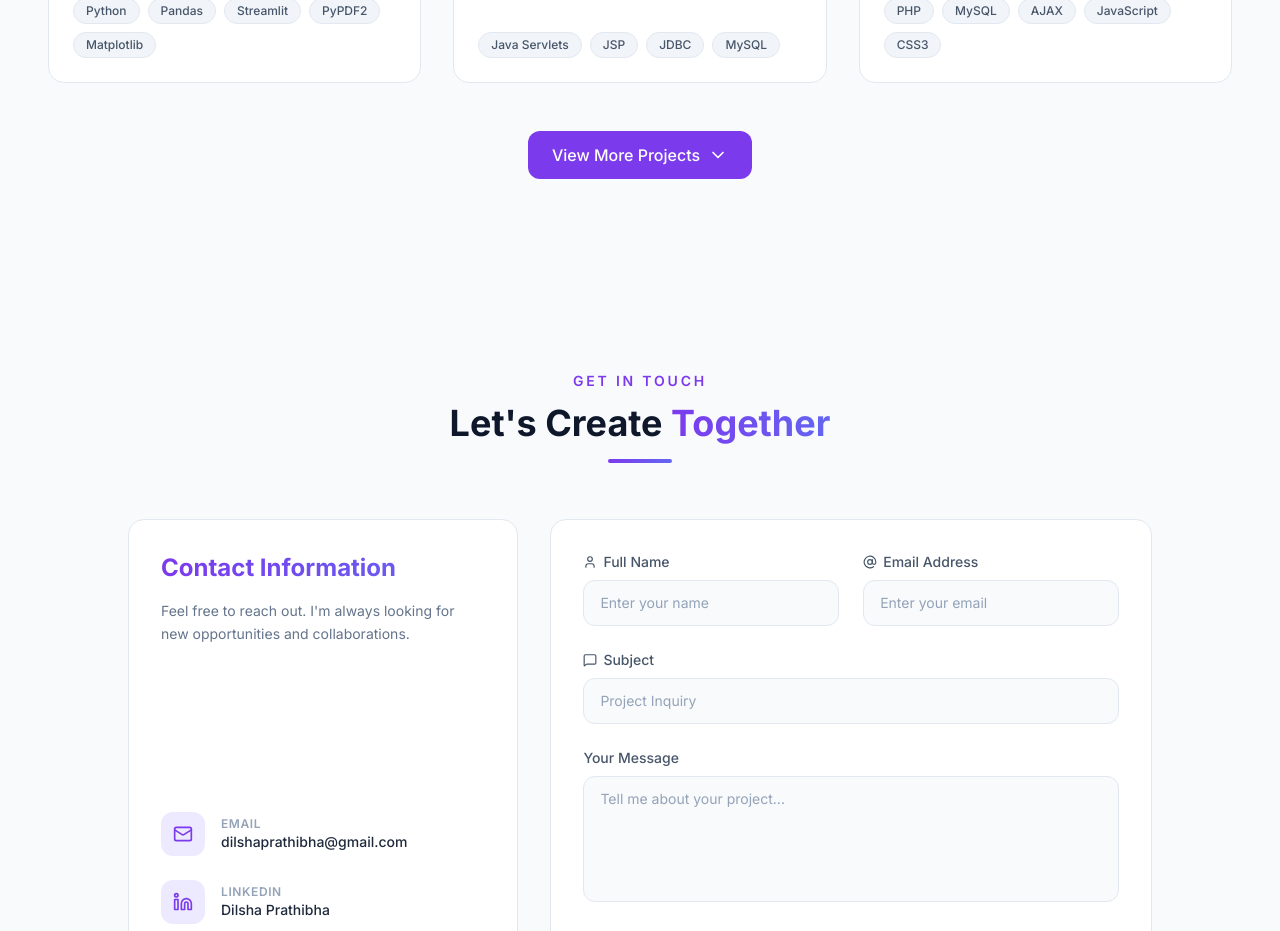
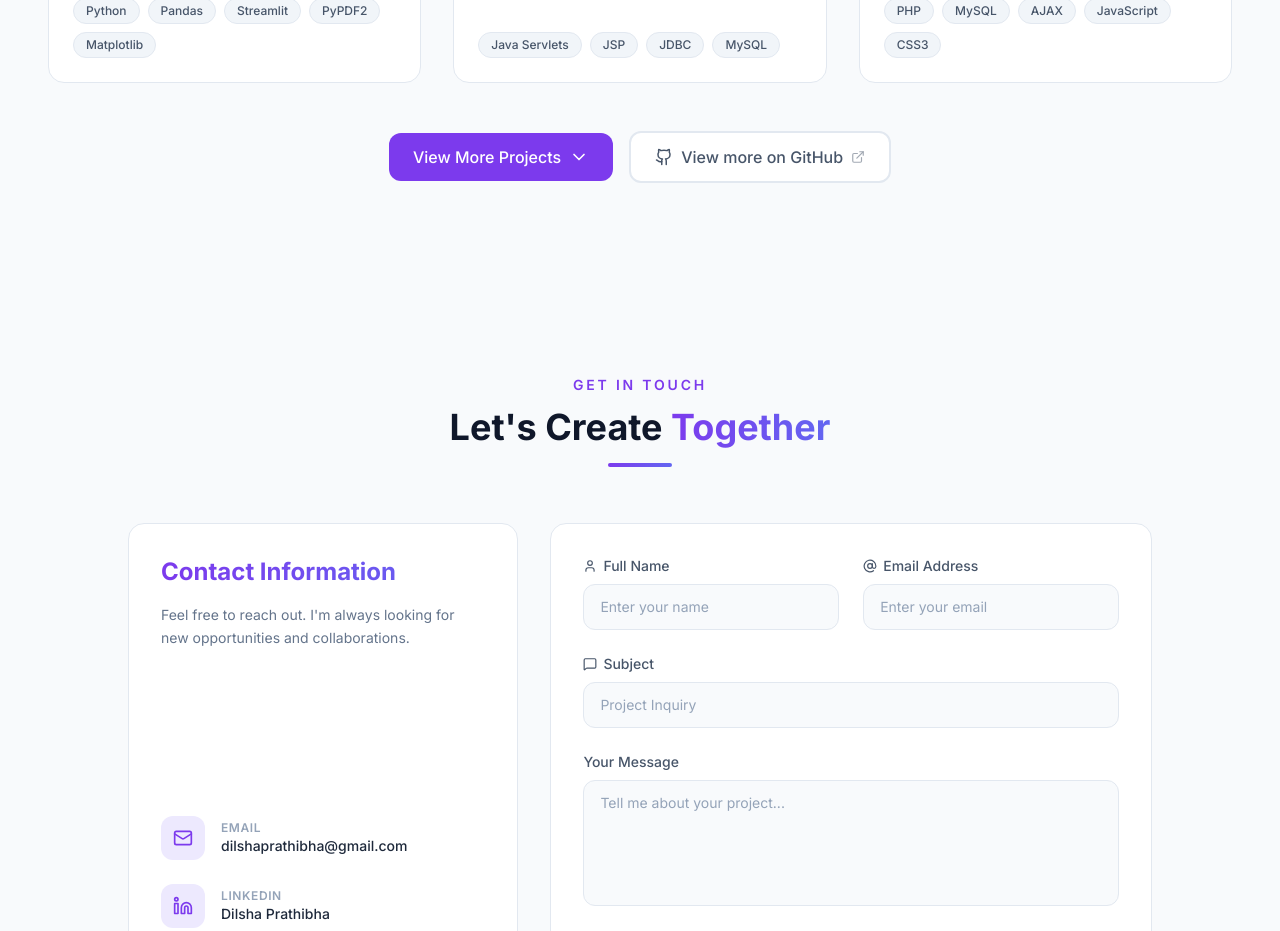
Before and after one commit to DilshaPrathibha/Portfolio, a React (Vite) app: page / in a window 1280 px wide. Shown: the part 3820-4751 px from the top of the page. Built offline with nearby package versions, Linux system fonts and the light colour scheme.

Commit message:
Add GitHub CTA to projects section

```diff
--- a/src/sections/Projects.jsx
+++ b/src/sections/Projects.jsx
@@ -234,14 +234,15 @@ const Projects = () => {
                 </AnimatePresence>
             </div>
 
-            {/* View More / Show Less Button */}
-            {filteredProjects.length > 6 && (
-                <motion.div
-                    className="flex justify-center mt-12"
-                    initial={{ opacity: 0 }}
-                    animate={{ opacity: 1 }}
-                    transition={{ delay: 0.3 }}
-                >
+            {/* Footer Action Buttons */}
+            <motion.div
+                className="flex flex-col sm:flex-row items-center justify-center gap-4 mt-12"
+                initial={{ opacity: 0, y: 10 }}
+                animate={{ opacity: 1, y: 0 }}
+                transition={{ delay: 0.3 }}
+            >
+                {/* View More / Show Less — only when there are more than 6 filtered results */}
+                {filteredProjects.length > 6 && (
                     <button
                         onClick={() => setShowAll(!showAll)}
                         className="group flex items-center gap-2 px-6 py-3 bg-violet-600 hover:bg-violet-700 dark:bg-violet-500 dark:hover:bg-violet-600 text-white font-medium rounded-xl transition-all duration-300 hover:shadow-lg hover:shadow-violet-500/30 dark:hover:shadow-violet-500/20"
@@ -254,10 +255,23 @@ const Projects = () => {
                             <ChevronDown size={20} />
                         </motion.div>
                     </button>
-                </motion.div>
-            )}
+                )}
+
+                {/* View more on GitHub — always visible */}
+                <a
+                    href={portfolioData.contact.socials.find(s => s.name === 'GitHub')?.url ?? 'https://github.com/DilshaPrathibha'}
+                    target="_blank"
+                    rel="noopener noreferrer"
+                    className="group flex items-center gap-2 px-6 py-3 bg-white dark:bg-slate-800 border-2 border-slate-200 dark:border-slate-700 hover:border-violet-500 dark:hover:border-violet-500 text-slate-600 dark:text-slate-300 hover:text-violet-600 dark:hover:text-violet-400 font-medium rounded-xl transition-all duration-300 hover:shadow-lg hover:shadow-violet-500/10"
+                >
+                    <Github size={18} className="group-hover:scale-110 transition-transform" />
+                    <span>View more on GitHub</span>
+                    <ExternalLink size={14} className="opacity-50 group-hover:opacity-100 transition-opacity" />
+                </a>
+            </motion.div>
         </SectionWrapper>
     );
+
 };
 
 export default Projects;
```
